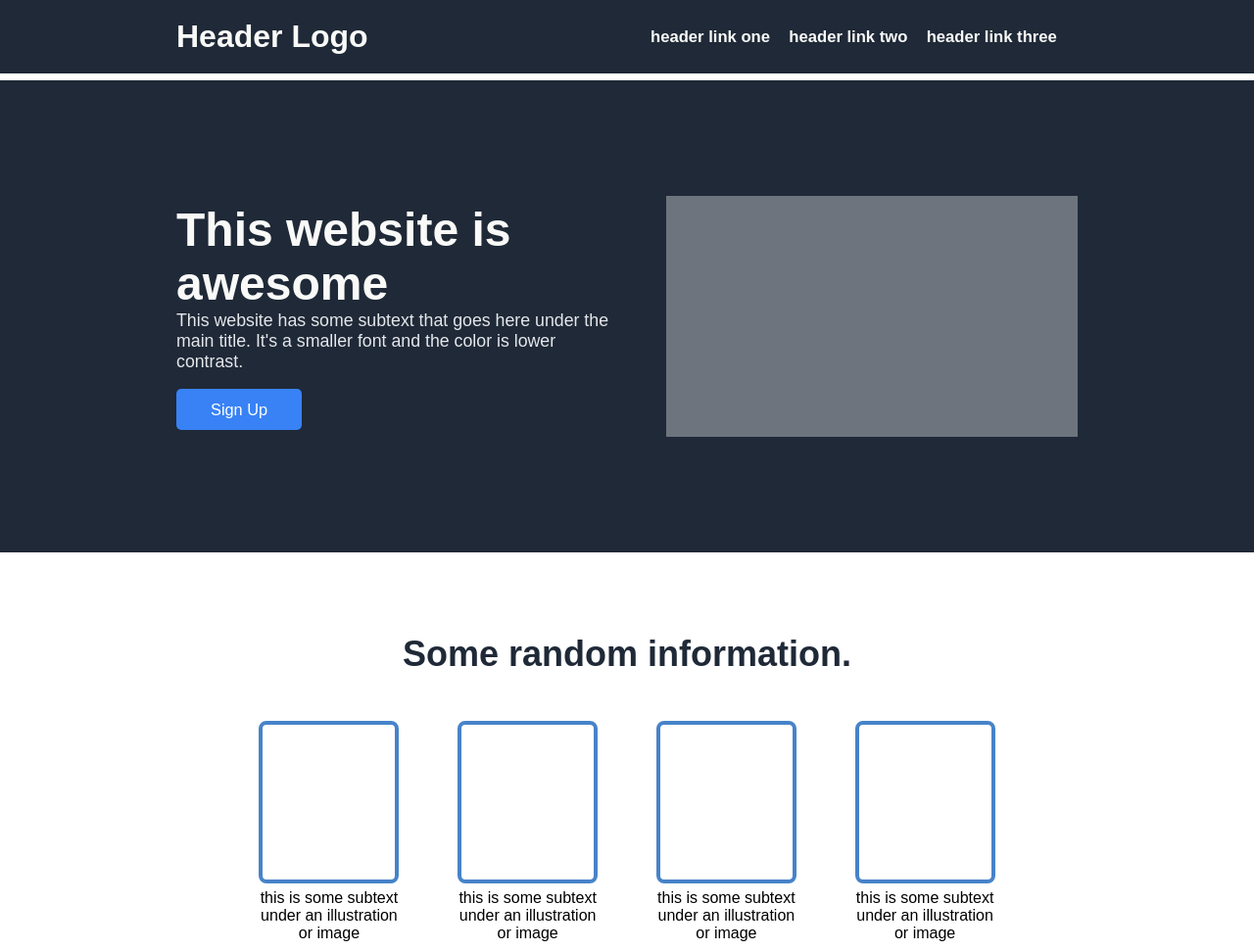
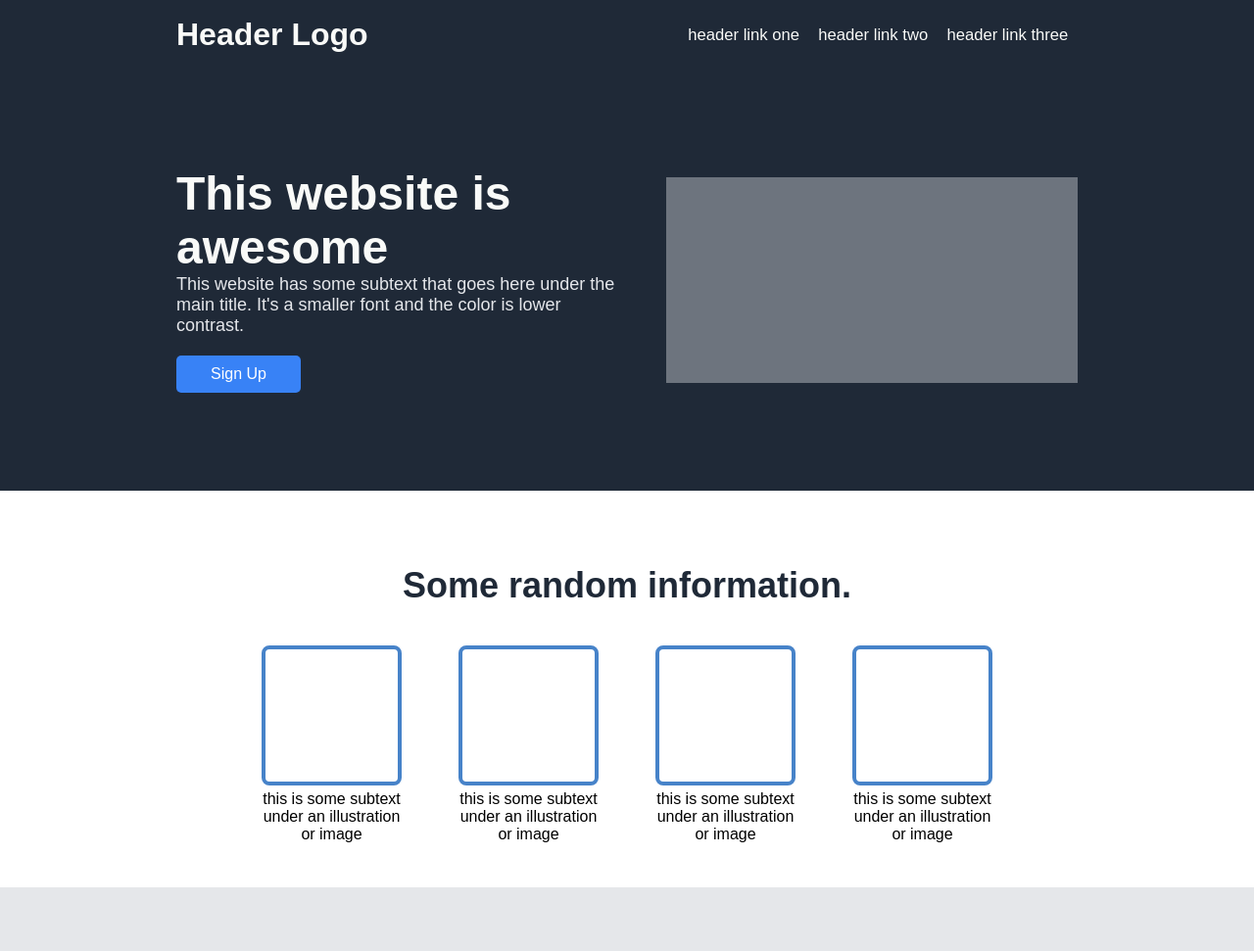
Before and after one commit to rennn9/landing-page, a plain HTML site: page index.html in a window 1280 px wide. Shown: the top 971 px of the page at 98% size. Drawn offline with Linux system fonts and the light colour scheme.

Commit message:
penyesuaian margin dan flex box

```diff
--- a/style.css
+++ b/style.css
@@ -7,14 +7,16 @@ body {
 /* Color Palette #1F2937 #F9FAF8 #E5E7EB #F9FAF8 #3882F6 #1F2937 #E5E7EB #E5E7EB */
 
 header {
-    width: 100%;
     top: 0;
+    left: 0;
+    right: 0;
     position: fixed;
     z-index: 2;
     background-color: #1f2937;
     display: flex;
     align-items: center;
-    padding: 1.4684287812041117vh 14.0625vw;
+    justify-content: space-between;
+    padding: 17px 180px
 }
 
 .logo h1{
@@ -22,11 +24,19 @@ header {
     margin: 0px;
 }
 
+nav {
+    color: #F9FAF8;
+    font-weight: 100;
+    display: flex;
+}
+
 nav ul {
     list-style: none;
-    margin-left: 21.78125vw;
+    display: flex;
+    justify-content: center;
+    align-items: center;
+    margin: 0;
     padding: 0;
-    display: flex;
 }
 
 nav a {
@@ -37,7 +47,6 @@ nav a {
 
 nav ul li a {
     font-size: 1.3vw;
-    font-weight: bold;
     color: #F9FAF8;
     text-decoration: none;
     padding: 1.4684287812041117vh 0.6vw;
@@ -74,18 +83,18 @@ nav ul li.active a:after {
 }
 
 .section1{
-    margin-top: 10.279001468428781vh;
+    margin-top: 70px;
     background-color: #1f2937;
-    padding: 14.684287812041116vh 14.0625vw;
+    padding: 100px 180px;
     display: flex;
     justify-content: space-between;
     align-items: center;
 }
 
 .awesome-text {
-    width: 35vw;
+    width: 448px;
     color: #F9FAF8;
-    font-size: 3em;
+    font-size: 48px;
     font-weight: bold;
     justify-content: center;
     margin: 0;
@@ -96,7 +105,7 @@ nav ul li.active a:after {
 }
 
 .subtext {
-    font-size: 0.37em;
+    font-size: 18px;
     font-weight: 100;
     margin: 0;
     color: #E5E7EB;
@@ -105,11 +114,11 @@ nav ul li.active a:after {
 .signup-button {
     background-color: #3882F6;
     color: #fff;
-    padding: 1.4684287812041117vh 2.734375vw;
+    padding: 10px 35px;
     border: none;
     border-radius: 5px;
     cursor: pointer;
-    font-size: 0.34em;
+    font-size: 16px;
 }
 
 .signup-button:hover {
@@ -117,26 +126,26 @@ nav ul li.active a:after {
     color: #fff;
 }
 .square-box {
-    width: 32.8125vw;
-    height: 30.837004405286343vh;
+    width: 420px;
+    height: 210px;
     background-color: #6d747e;
 }
 
 .section2 {
     background: white;
-    padding: 5.873715124816447vh 14.0625vw;
+    padding: 40px 180px;
     display: flex;
     flex-direction: column;
     align-items: center;
 }
 
 .title {
-    font-size: 1.5em;
+    font-size: 24px;
     font-weight: bold;
 }
 .row-item {
     display: flex;
-    gap: 3.90625vw;
+    gap: 50px;
 }
 
 .item {
@@ -147,8 +156,8 @@ nav ul li.active a:after {
 }
 
 .title {
-    margin-bottom: 5.873715124816447vh;
-    font-size: 2.25em;
+    margin-bottom: 40px;
+    font-size: 36px;
     color: #1F2937;
     font-weight: bolder;
 }
@@ -156,18 +165,18 @@ nav ul li.active a:after {
 .blue-border {
     border: 4px solid #4783c9;
     border-radius: 8px;
-    height: 19.823788546255507vh;
-    width: 10.546875vw;
+    height: 135px;
+    width: 135px;
 }
 
 .description {
-    width: 11.015625vw;
-    margin: 0.7342143906020558vh;
+    width: 141px;
+    margin: 5px;
 }
 
 .section3 {
     background: #e5e7ea;
-    padding: 14.684287812041116vh 19.53125vw;
+    padding: 100px 250px;
     display: flex;
     flex-direction: column;
     align-items: center;
@@ -175,7 +184,7 @@ nav ul li.active a:after {
 
 .quote {
     font-style: italic;
-    font-size: 1.5em;
+    font-size: 24px;
     color: #1F2937;
     margin: 0px;
 }
@@ -187,7 +196,7 @@ nav ul li.active a:after {
 }
 
 .section4 {
-    padding: 11.747430249632894vh 14.0625vw;
+    padding: 80px 180px;
     display: flex;
     justify-content: center;
     align-items: center;
@@ -195,21 +204,22 @@ nav ul li.active a:after {
 }
 
 .blue-box {
-    padding: 6.607929515418502vh 6.25vw;
+    padding: 45px 80px;
     background-color: #3b82f6;
     border-radius: 8px;
     display: flex;
     flex-direction: row;
     justify-content: space-between;
-    gap: 10.9375vw;
+    gap: 9vw;
     align-items: center;
 }
 
 .signup-button2 {
+    width: 100px;
     background-color: #3b82f6;
     border: 2px solid #ffffff;
     border-radius: 8px;
-    padding: 1.1747430249632893vh 2.34375vw;
+    padding: 5px 10px;
     color: #ffffff;
 }
 
@@ -225,14 +235,14 @@ nav ul li.active a:after {
 }
 
 .sub {
-    font-size: 1.125em;
+    font-size: 18px;
     font-weight: 100;
     margin: 0px;
 }
 
 footer {
     background: #1f2937;
-    padding: 3.2305433186490453vh 14.0625vw;
+    padding: 22px 180px;
     display: flex;
     flex-direction: column;
     justify-content: space-between;
```
